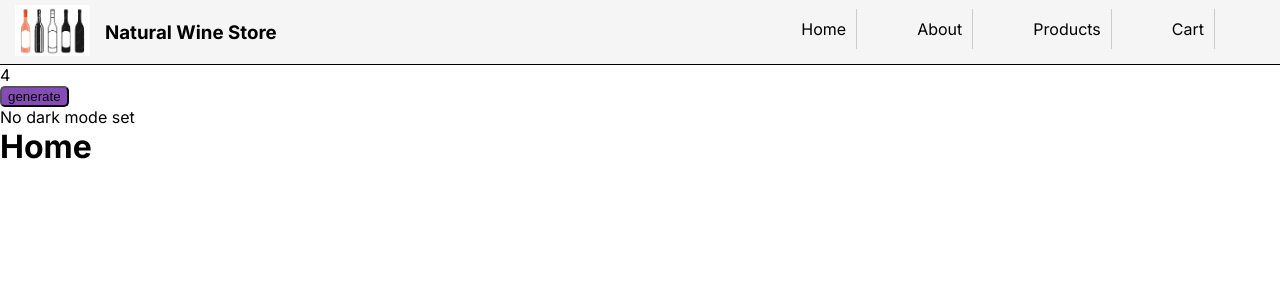
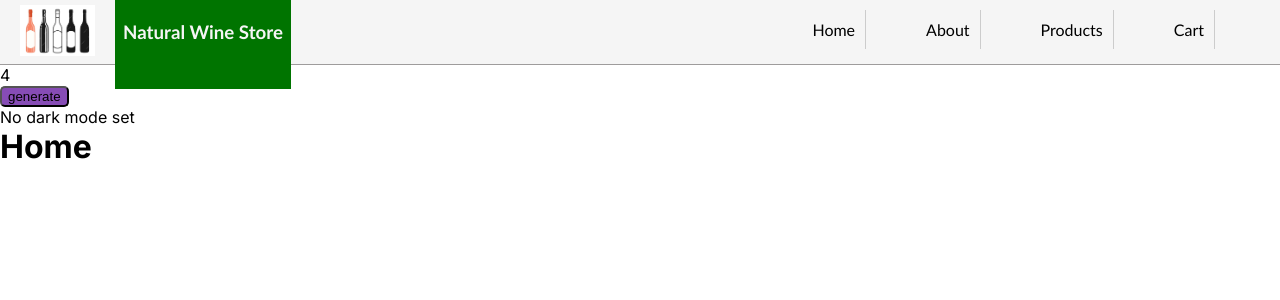
Before and after one commit to Petzlc/nextjs-ecommerce-store, a Next.js app: page / in a window 1280 px wide. Shown: the top 300 px of the page. Built offline with nearby package versions, Linux system fonts and the light colour scheme; no server answers.

Commit message:
Add styling to header

```diff
--- a/app/globals.scss
+++ b/app/globals.scss
@@ -18,20 +18,31 @@ header {
   text-decoration: none;
   position: relative;
   // padding: 5px;
-  border-bottom: 1px #000 solid;
+  border-bottom: 1px #9e9c9c solid;
 }
 header picture {
   position: absolute;
   top: 5px;
-  left: 15px;
+  left: 20px;
 }
 h3 {
   // Natural Wine Store Header
   align-self: center;
   justify-content: flex-start;
   padding-left: 5px;
-  margin-left: 100px;
+  margin-left: 110px;
 }
+
+.titlestyle {
+  background-color: rgb(0, 116, 0);
+  padding-top: 46px; // 12%;
+  padding-bottom: 46px; // 12%;
+  padding-left: 8px;
+  padding-right: 8px;
+  color: whitesmoke;
+  font-family: 'Trebuchet MS', serif;
+}
+
 nav {
   display: flex;
   justify-content: space-around;
@@ -39,6 +50,7 @@ nav {
   padding: 15px;
   gap: 50px; // space between the nav-links
   margin-right: 50px;
+  font-family: 'Trebuchet MS', serif;
 }
 
 nav a {
@@ -57,6 +69,16 @@ a:hover {
   align-items: flex-end; /* Center the image and text vertically */
 }
 
+.productnumber {
+  background-color: rgb(0, 116, 0);
+  color: white;
+  border-radius: 50%;
+  padding-right: 4px;
+  padding-left: 4px;
+  margin-right: 6px;
+  font-size: 16px;
+  z-index: 2;
+}
 // nav a {
 //   display: inline-flex;
 //   align-items: end; /* Center items vertically */
--- a/app/layout.js
+++ b/app/layout.js
@@ -39,7 +39,7 @@ export default async function RootLayout({ children }) {
                   width="75"
                 />
               </picture>
-              Natural Wine Store
+              <div className="titlestyle">Natural Wine Store</div>
             </Link>
           </h3>
           <nav>
@@ -57,7 +57,10 @@ export default async function RootLayout({ children }) {
                 height="50"
                 style={{ marginRight: '2px'}}
               /> */}
-              {totalItemsInCart > 0 && `${totalItemsInCart}`} Cart
+              {totalItemsInCart > 0 && (
+                <div className="productnumber">{totalItemsInCart}</div>
+              )}
+              Cart
             </Link>
           </nav>
         </header>
```
